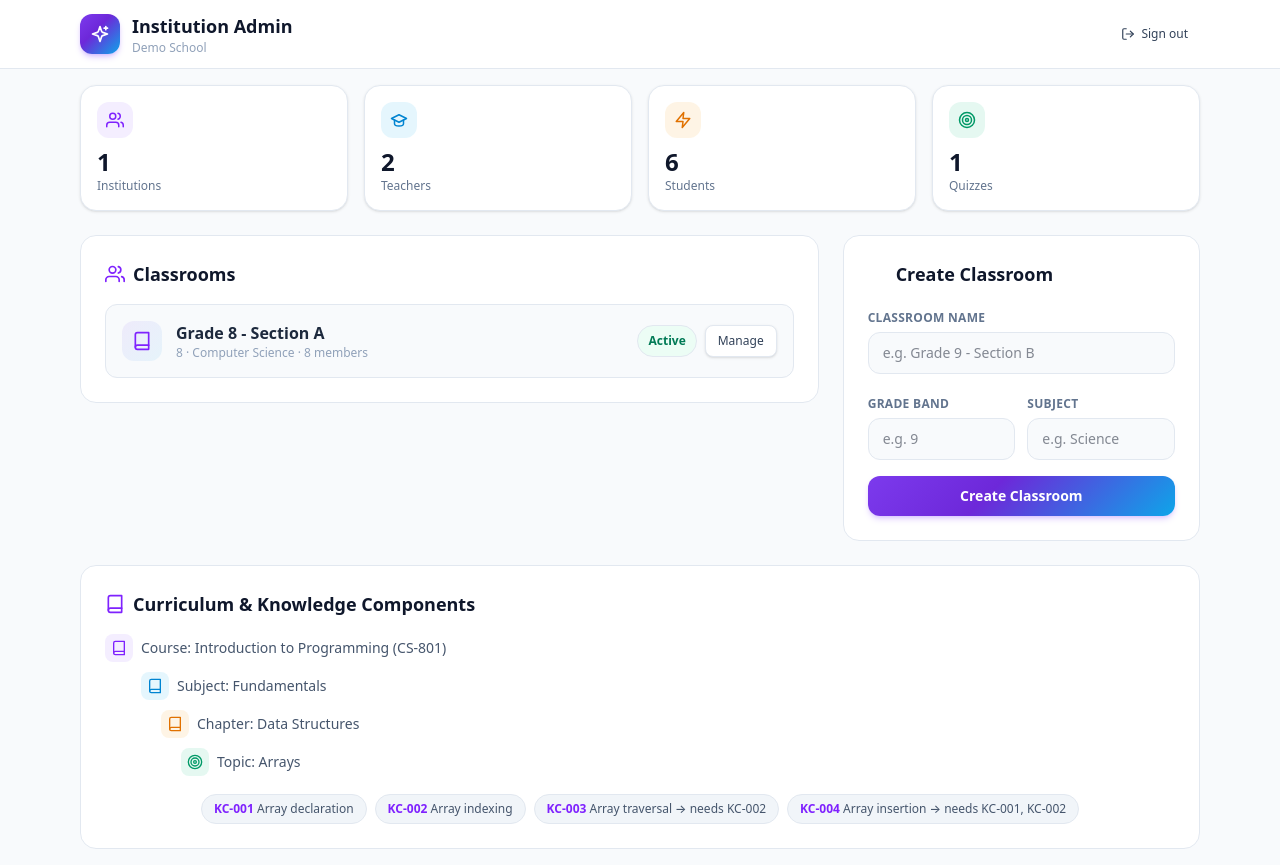
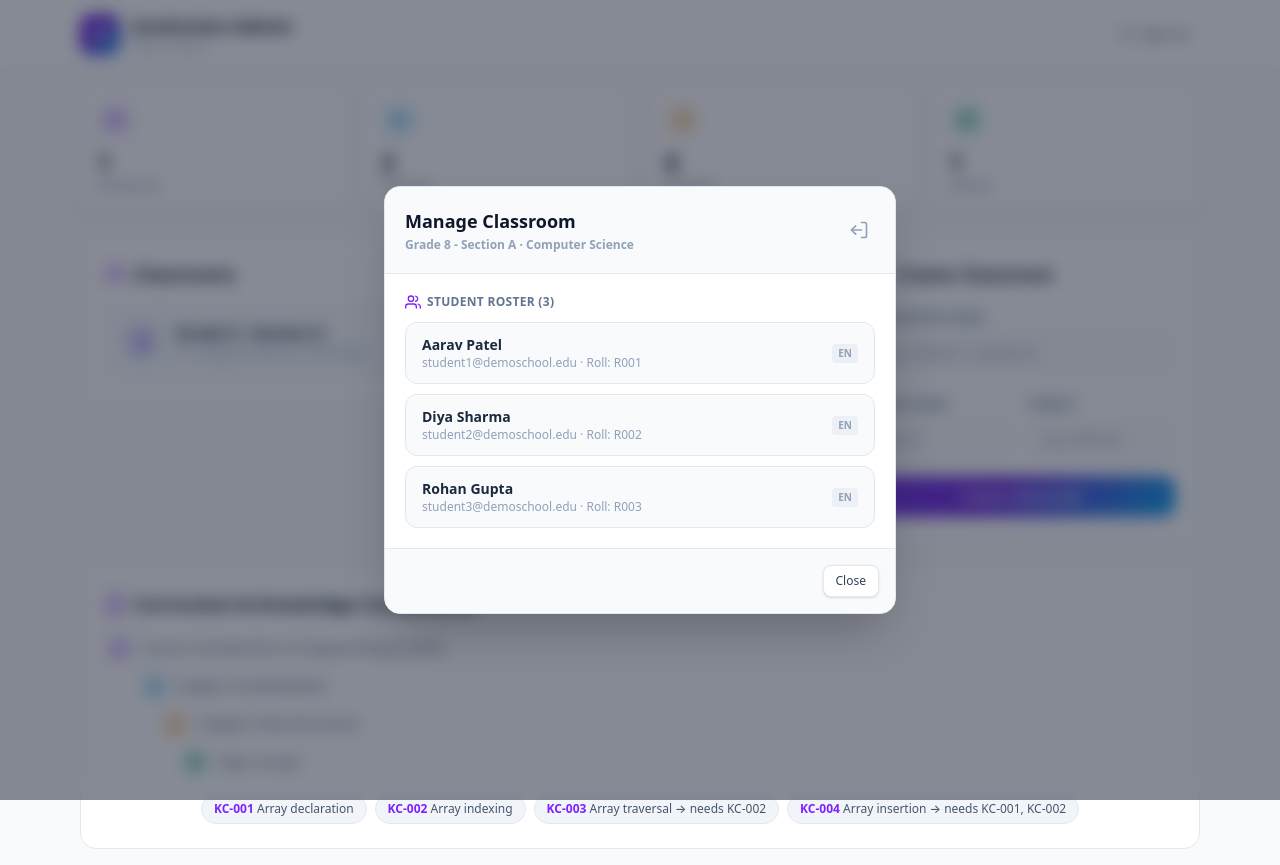
Before and after one commit to joshitarana2621/mindmesh-sih, a Next.js app in the folder apps/web/: page /admin in a window 1280 px wide. Both pictures are taken after a click on the button "Manage". Built offline with nearby package versions, Linux system fonts and the light colour scheme; no server answers.

Commit message:
Fix modal layout insertion due to line endings

```diff
--- a/apps/web/src/app/admin/page.tsx
+++ b/apps/web/src/app/admin/page.tsx
@@ -150,7 +150,49 @@ export default function AdminPage() {
             <div className="pl-24 pt-2 flex flex-wrap gap-2">{[["KC-001", "Array declaration"], ["KC-002", "Array indexing"], ["KC-003", "Array traversal → needs KC-002"], ["KC-004", "Array insertion → needs KC-001, KC-002"]].map(([code, desc]) => (<span key={code} className="text-xs bg-slate-100 border border-slate-200 rounded-full px-3 py-1.5 font-medium text-slate-600"><span className="font-bold text-violet-600">{code}</span> {desc}</span>))}</div>
           </div>
         </div>
-      </main>
+            </main>
+
+      {managingClassroom && (
+        <div className="fixed inset-0 bg-slate-900/50 backdrop-blur-sm z-50 flex items-center justify-center p-4">
+          <div className="bg-white rounded-2xl border border-slate-200 w-full max-w-lg shadow-2xl animate-fade-up overflow-hidden">
+            <div className="bg-slate-50 border-b border-slate-100 p-5 flex items-center justify-between">
+              <div>
+                <h3 className="font-extrabold text-slate-900 text-lg">Manage Classroom</h3>
+                <p className="text-xs text-slate-400 font-semibold mt-0.5">{managingClassroom.name} · {managingClassroom.subject || "No Subject"}</p>
+              </div>
+              <button
+                onClick={() => setManagingClassroom(null)}
+                className="text-slate-400 hover:text-slate-600 p-1.5 rounded-lg hover:bg-slate-100 transition-colors"
+              >
+                <Icon name="logout" className="w-5 h-5 rotate-180" />
+              </button>
+            </div>
+            <div className="p-5 max-h-[60vh] overflow-y-auto">
+              <h4 className="text-xs font-bold text-slate-500 uppercase tracking-wide mb-3 flex items-center gap-1.5">
+                <Icon name="users" className="w-4 h-4 text-violet-600" /> Student Roster ({students.length || 3})
+              </h4>
+              <div className="space-y-2.5">
+                {(students.length ? students : [
+                  { id: "s1", name: "Aarav Patel", email: "student1@demoschool.edu", rollNumber: "R001", gradeBand: "8", language: "en" },
+                  { id: "s2", name: "Diya Sharma", email: "student2@demoschool.edu", rollNumber: "R002", gradeBand: "8", language: "en" },
+                  { id: "s3", name: "Rohan Gupta", email: "student3@demoschool.edu", rollNumber: "R003", gradeBand: "8", language: "en" },
+                ]).map((st) => (
+                  <div key={st.id} className="flex items-center justify-between bg-slate-50 border border-slate-100 rounded-xl px-4 py-3">
+                    <div>
+                      <p className="font-bold text-slate-800 text-sm">{st.name}</p>
+                      <p className="text-xs text-slate-400">{st.email} · Roll: {st.rollNumber || "N/A"}</p>
+                    </div>
+                    <span className="text-[10px] font-bold text-slate-400 bg-slate-200/50 rounded px-1.5 py-0.5 uppercase">{st.language || "en"}</span>
+                  </div>
+                ))}
+              </div>
+            </div>
+            <div className="bg-slate-50 border-t border-slate-100 p-4 flex justify-end gap-2">
+              <Button onClick={() => setManagingClassroom(null)} variant="outline" size="sm">Close</Button>
+            </div>
+          </div>
+        </div>
+      )}
     </div>
   );
 }
```
